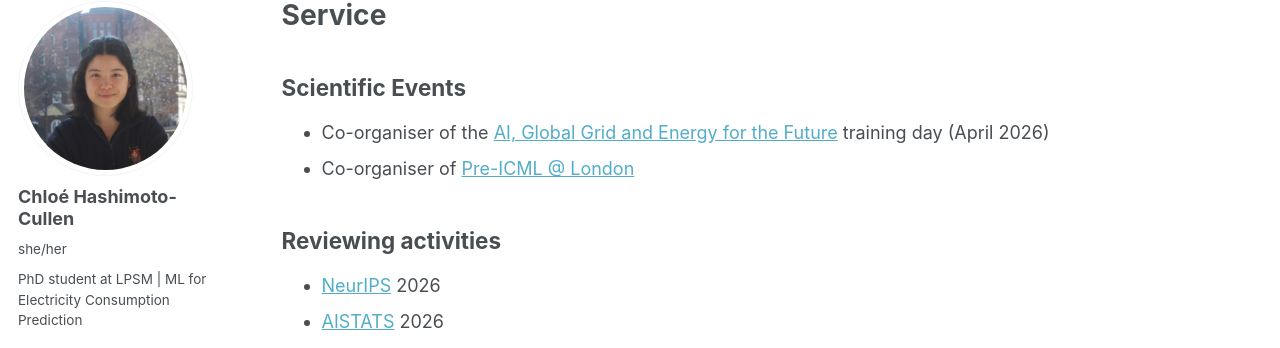
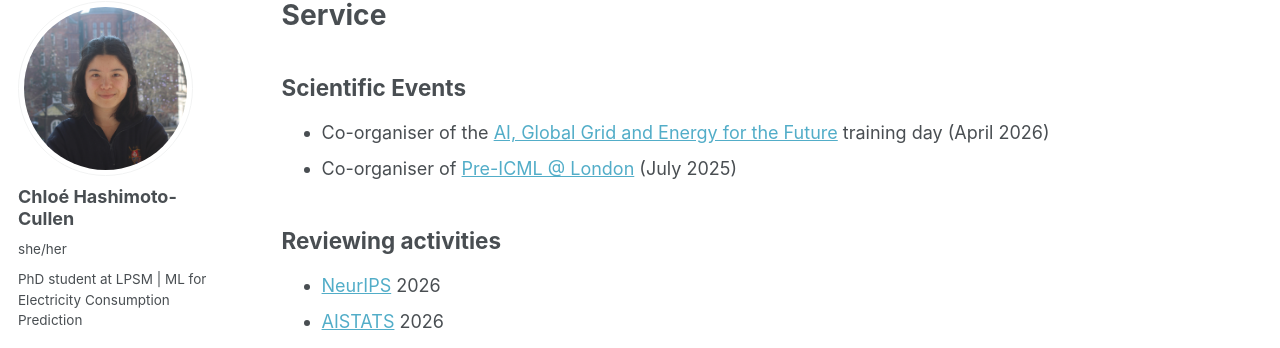
Before and after one commit to hashimotocullen/hashimotocullen.github.io, a Jekyll site: the page built from _pages/service.md, in a window 1280 px wide. Shown: the part 105-453 px from the top of the page. Built offline with Jekyll 4.4.1, drawn with Linux system fonts in a browser that asks for light colours; some web fonts are replaced.

Commit message:
Update service.md

```diff
--- a/_pages/service.md
+++ b/_pages/service.md
@@ -7,7 +7,7 @@ author_profile: true
 
 ## Scientific Events
  * Co-organiser of the [AI, Global Grid and Energy for the Future](https://scai.sorbonne-universite.fr/events/training-ai-global-grid-and-energy-of-the-future-1020?r=5) training day (April 2026)
- * Co-organiser of [Pre-ICML @ London](https://sites.google.com/view/pre-icml-london-2025)
+ * Co-organiser of [Pre-ICML @ London](https://sites.google.com/view/pre-icml-london-2025) (July 2025)
 
 ## Reviewing activities
 
```
